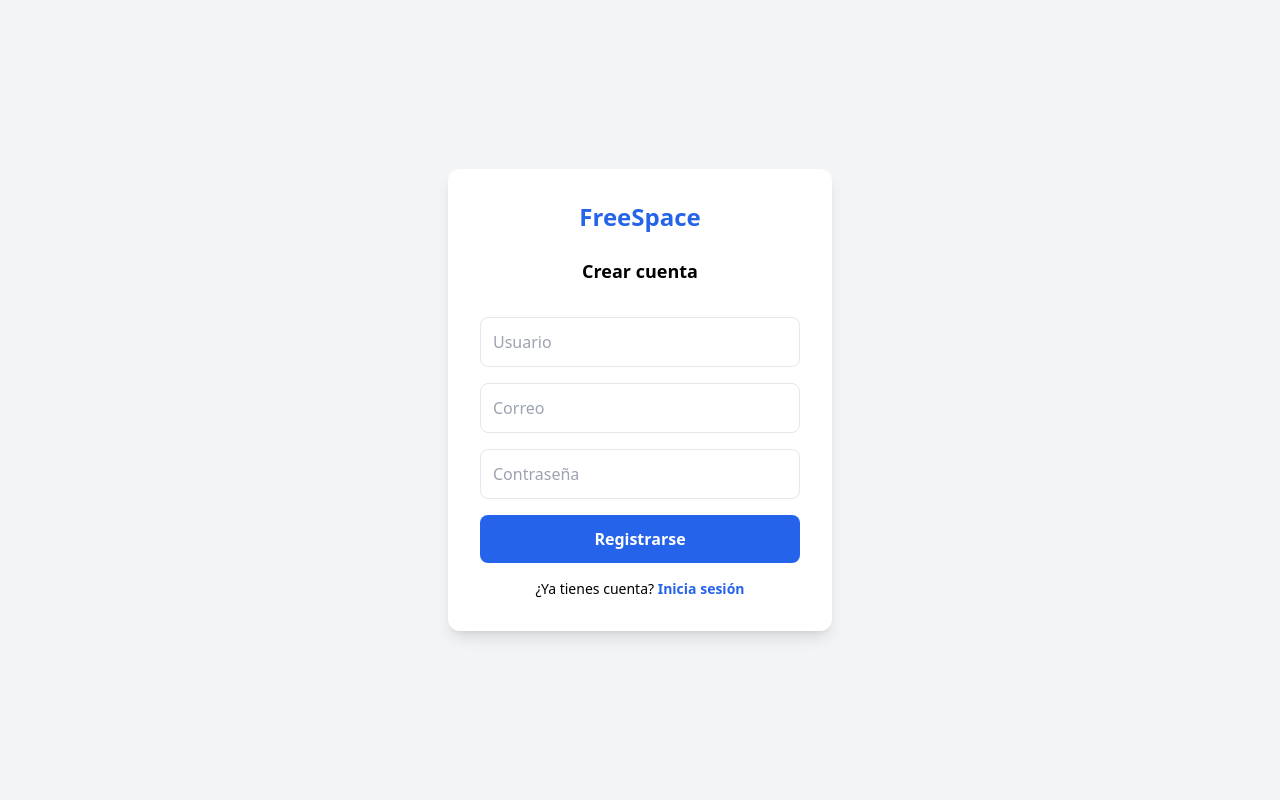
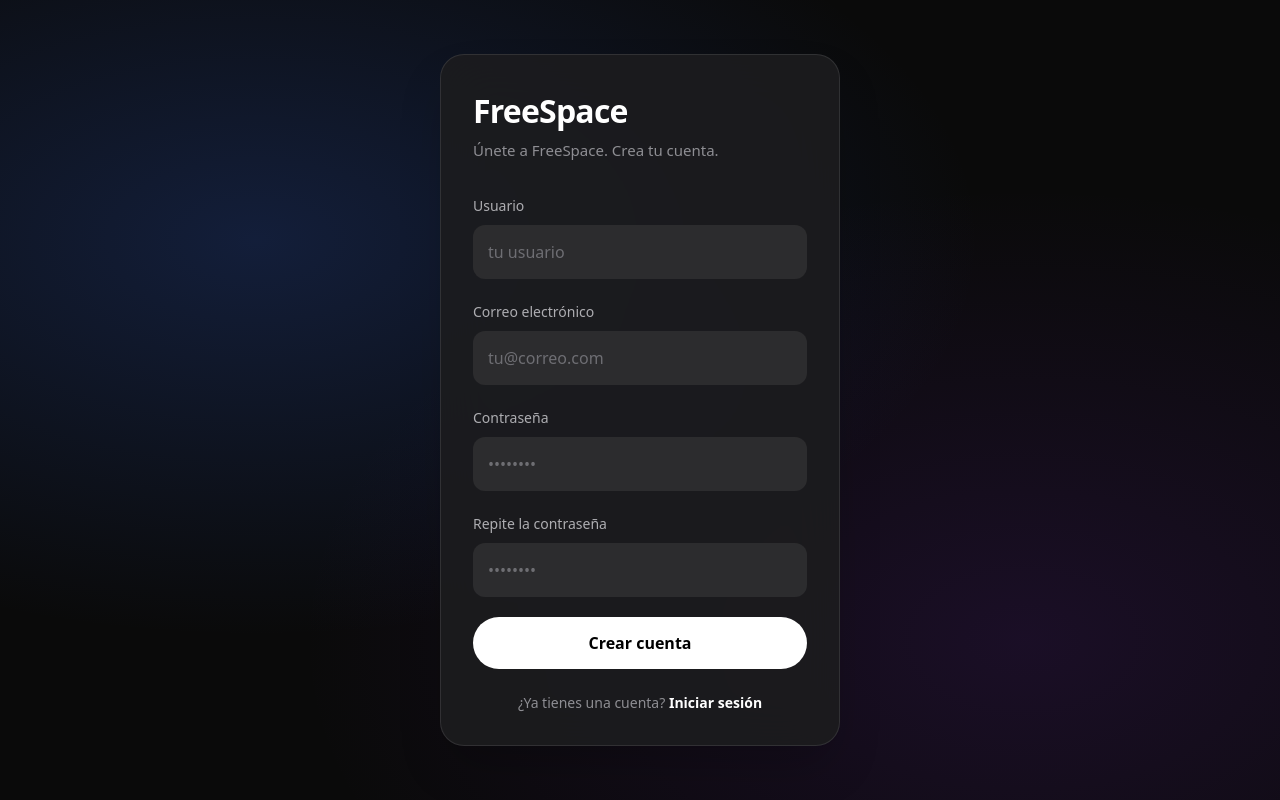
Before and after one commit to H3ctorR0DR1GU3Z/FreeSpace, a Django app: page /registro/ in a window 1280 px wide. Run offline with Django 5.2, Linux system fonts and the light colour scheme; some libraries are stand-ins or nearby versions.

Commit message:
views registro completo

```diff
--- a/social/views.py
+++ b/social/views.py
@@ -99,9 +99,14 @@ def registro(request):
         username = request.POST.get("username", "").strip()
         email = request.POST.get("email", "").strip()
         password = request.POST.get("password", "")
+        password2 = request.POST.get("password2", "")
 
         if not username or not password:
-            messages.error(request, "Debes llenar usuario y contraseña.")
+            messages.error(request, "Debes llenar todos los campos.")
+            return render(request, "registro.html")
+
+        if password != password2:
+            messages.error(request, "Las contraseñas no coinciden.")
             return render(request, "registro.html")
 
         if User.objects.filter(username=username).exists():
--- a/templates/registro.html
+++ b/templates/registro.html
@@ -1,32 +1,67 @@
-{% load static %}
 <!DOCTYPE html>
-<html>
+<html lang="es">
 <head>
-    <meta charset="utf-8">
-    <meta name="viewport" content="width=device-width, initial-scale=1">
+    <meta charset="UTF-8">
+    <meta name="viewport" content="width=device-width, initial-scale=1.0">
     <title>Crear cuenta - FreeSpace</title>
     <script src="https://cdn.tailwindcss.com"></script>
+    <style>
+        body {
+            background-color: #0a0a0a;
+            background-image:
+                radial-gradient(at 20% 30%, rgba(45, 90, 200, 0.25) 0px, transparent 50%),
+                radial-gradient(at 80% 80%, rgba(120, 40, 200, 0.15) 0px, transparent 50%);
+        }
+    </style>
 </head>
-<body class="bg-gray-100 flex items-center justify-center min-h-screen">
-    <div class="bg-white p-8 rounded-xl shadow-lg w-full max-w-sm">
-        <h1 class="text-2xl font-bold text-center mb-6 text-blue-600">FreeSpace</h1>
-        <h2 class="text-lg font-semibold mb-4 text-center">Crear cuenta</h2>
+<body class="min-h-screen flex items-center justify-center p-4">
+    <div class="bg-[#1c1c1e]/90 backdrop-blur-xl border border-white/10 p-8 rounded-[24px] shadow-2xl w-full max-w-[400px]">
+        <h1 class="text-[32px] font-extrabold text-white tracking-tight">FreeSpace</h1>
+        <p class="text-[#8e8e93] text-[15px] mt-1 mb-8">Únete a FreeSpace. Crea tu cuenta.</p>
 
         {% if messages %}
             {% for message in messages %}
-                <div class="bg-red-100 text-red-700 p-2 rounded mb-3 text-sm">{{ message }}</div>
+                <div class="bg-red-500/10 text-red-400 border border-red-500/20 p-3 rounded-xl mb-4 text-sm">{{ message }}</div>
             {% endfor %}
         {% endif %}
 
-        <form method="POST" class="space-y-4">
+        <form method="POST" class="space-y-5">
             {% csrf_token %}
-            <input type="text" name="username" placeholder="Usuario" required class="w-full p-3 border rounded-lg">
-            <input type="email" name="email" placeholder="Correo" required class="w-full p-3 border rounded-lg">
-            <input type="password" name="password" placeholder="Contraseña" required class="w-full p-3 border rounded-lg">
-            <button type="submit" class="w-full bg-blue-600 text-white p-3 rounded-lg font-bold hover:bg-blue-700">Registrarse</button>
+
+            <div>
+                <label class="text-[#aeaeb2] text-[14px] font-medium">Usuario</label>
+                <input type="text" name="username" placeholder="tu usuario" required
+                class="mt-2 w-full p-3.5 bg-[#2c2c2e] border border-transparent rounded-xl text-white placeholder-[#6e6e73] focus:outline-none focus:border-white/20 focus:bg-[#3a3a3c] transition">
+            </div>
+
+            <div>
+                <label class="text-[#aeaeb2] text-[14px] font-medium">Correo electrónico</label>
+                <input type="email" name="email" placeholder="tu@correo.com" required
+                class="mt-2 w-full p-3.5 bg-[#2c2c2e] border border-transparent rounded-xl text-white placeholder-[#6e6e73] focus:outline-none focus:border-white/20 focus:bg-[#3a3a3c] transition">
+            </div>
+
+            <div>
+                <label class="text-[#aeaeb2] text-[14px] font-medium">Contraseña</label>
+                <div class="relative mt-2">
+                    <input type="password" name="password" placeholder="••••••••" required
+                    class="w-full p-3.5 bg-[#2c2c2e] border border-transparent rounded-xl text-white placeholder-[#6e6e73] focus:outline-none focus:border-white/20 focus:bg-[#3a3a3c] transition">
+                </div>
+            </div>
+
+            <div>
+                <label class="text-[#aeaeb2] text-[14px] font-medium">Repite la contraseña</label>
+                <input type="password" name="password2" placeholder="••••••••" required
+                class="mt-2 w-full p-3.5 bg-[#2c2c2e] border border-transparent rounded-xl text-white placeholder-[#6e6e73] focus:outline-none focus:border-white/20 focus:bg-[#3a3a3c] transition">
+            </div>
+
+            <button type="submit" class="w-full bg-white text-black p-3.5 rounded-full font-bold text-[16px] hover:bg-gray-200 transition mt-2">
+                Crear cuenta
+            </button>
         </form>
 
-        <p class="text-center mt-4 text-sm">¿Ya tienes cuenta? <a href="{% url 'login' %}" class="text-blue-600 font-semibold">Inicia sesión</a></p>
+        <p class="text-center text-[#8e8e93] text-sm mt-6">
+            ¿Ya tienes una cuenta? <a href="{% url 'login' %}" class="text-white font-bold hover:underline">Iniciar sesión</a>
+        </p>
     </div>
 </body>
 </html>
```
